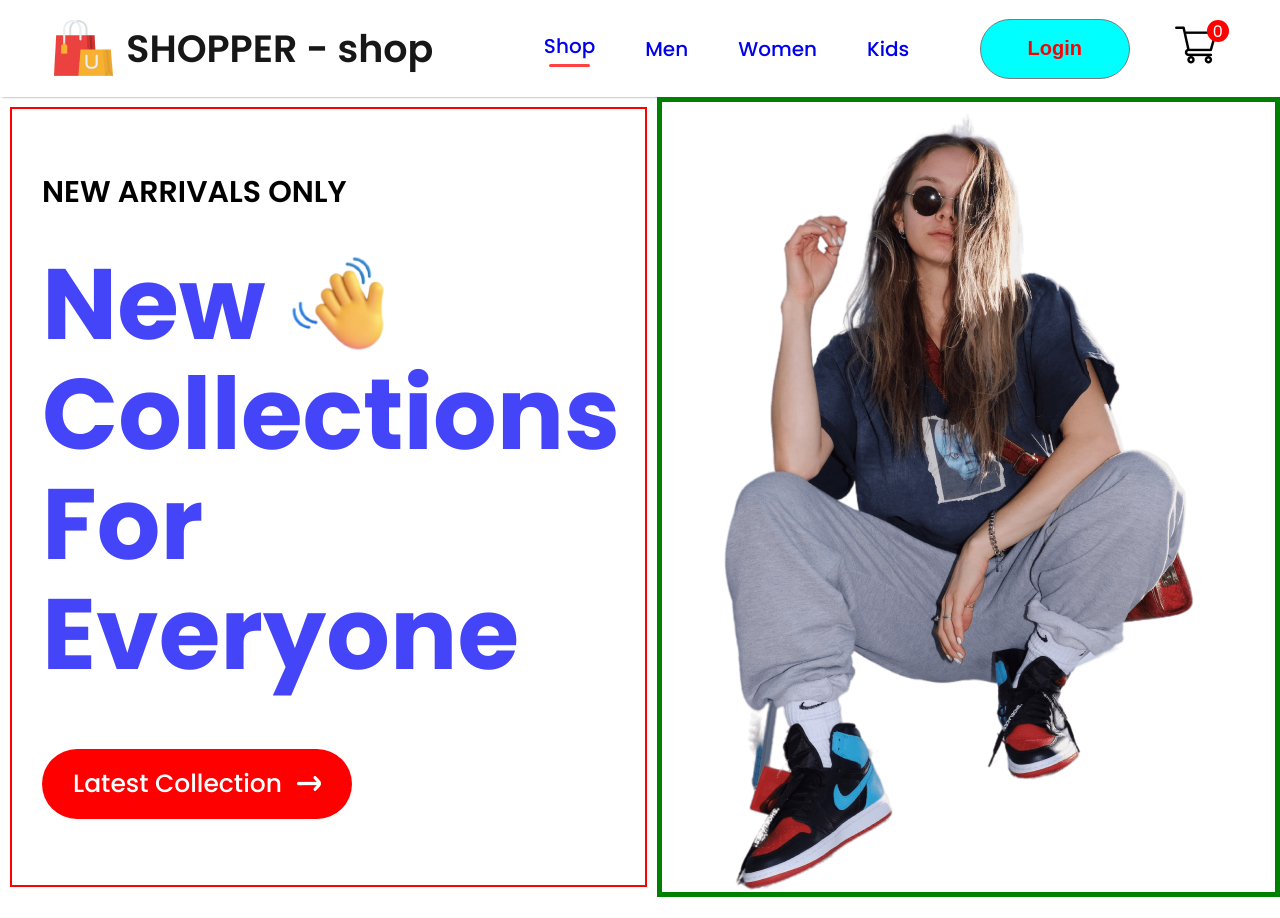
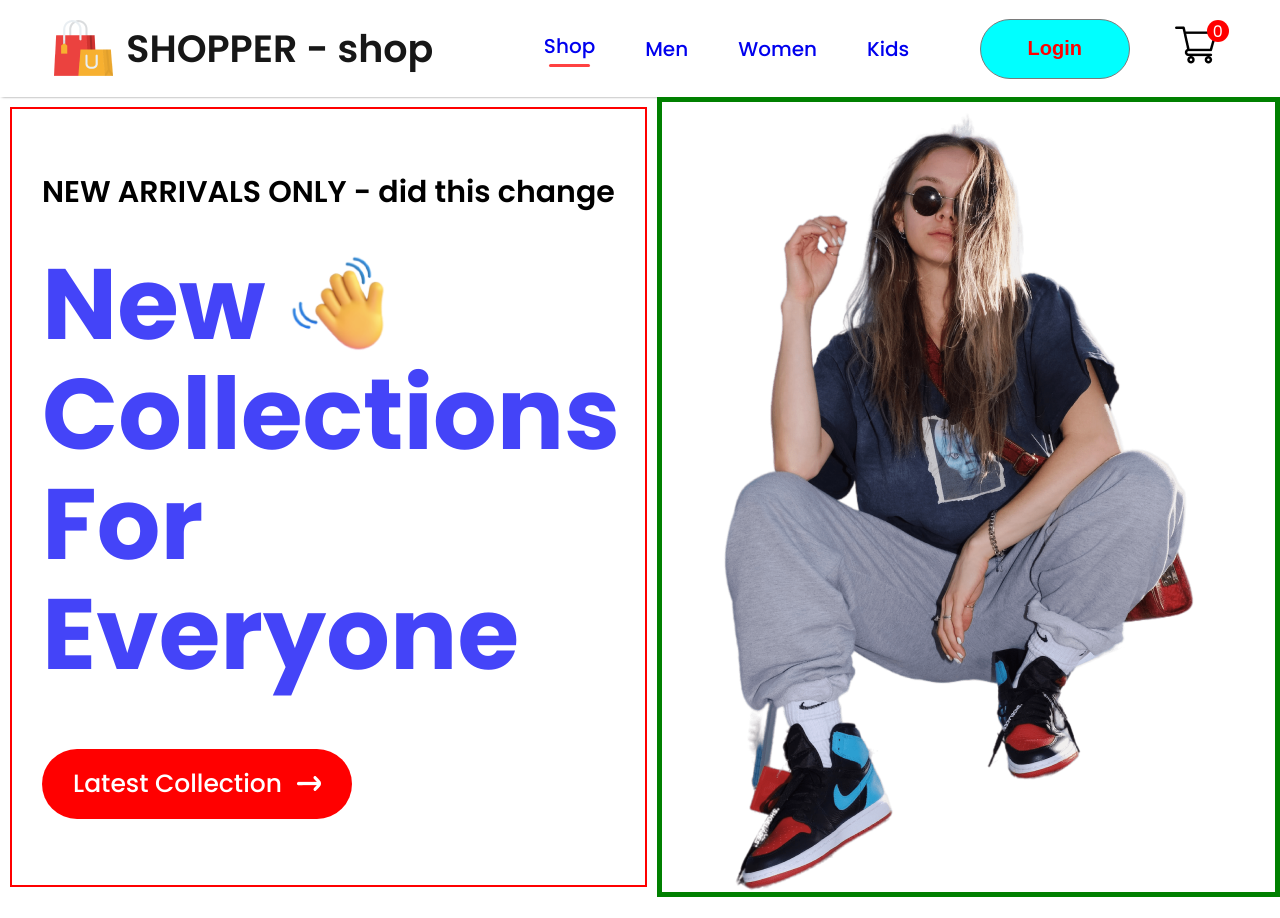
Before and after one commit to jmrourke/E-Commerce, a React (Create React App) app: page / in a window 1280 px wide. Built offline with nearby package versions, Linux system fonts and the light colour scheme.

Commit message:
changed hero.css

```diff
--- a/src/Components/Hero/Hero.jsx
+++ b/src/Components/Hero/Hero.jsx
@@ -8,7 +8,7 @@ const Hero = () => {
   return (
     <div className='hero'>
         <div className="hero-left">
-            <h2>NEW ARRIVALS ONLY</h2>
+            <h2>NEW ARRIVALS ONLY - did this change</h2>
             <div>
                 <div className="hero-hand-icon">
                     <p>New</p>
```
